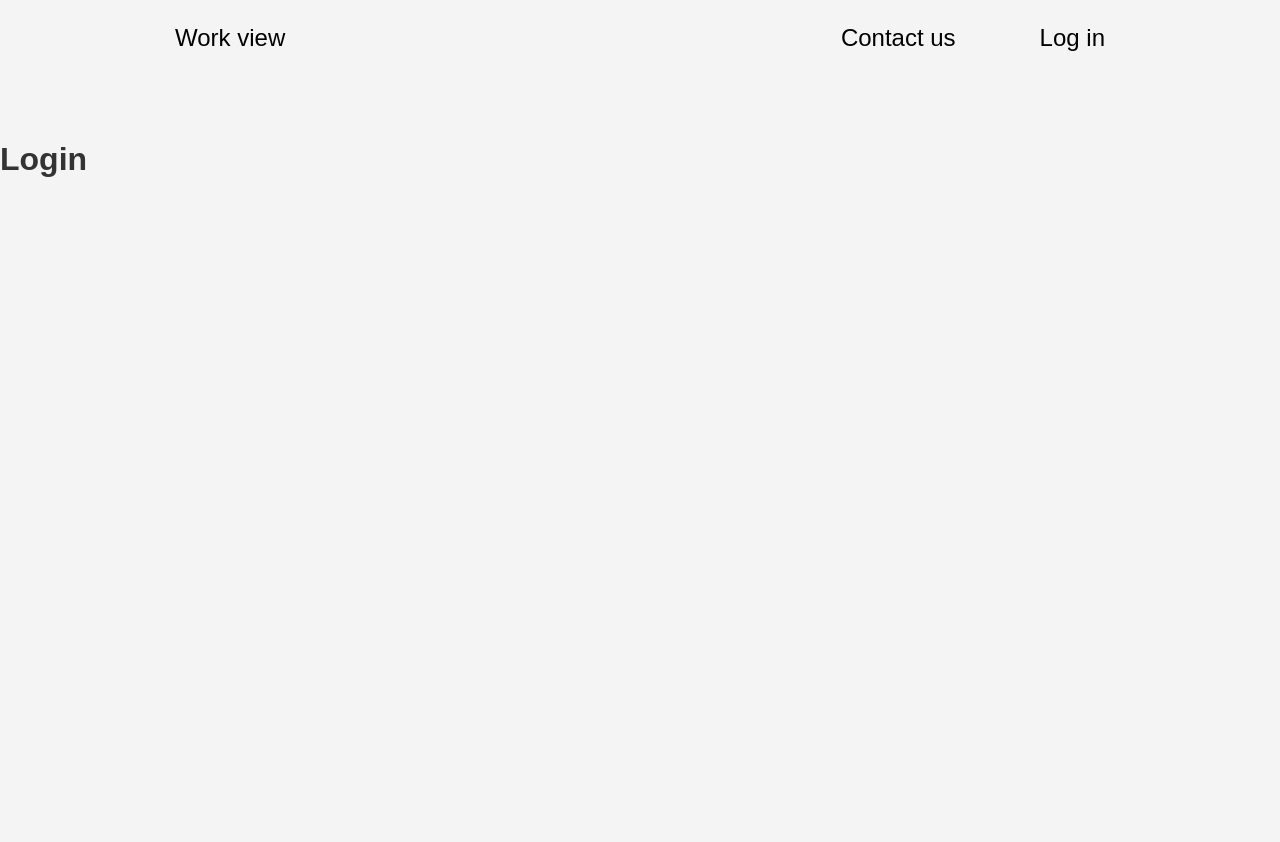
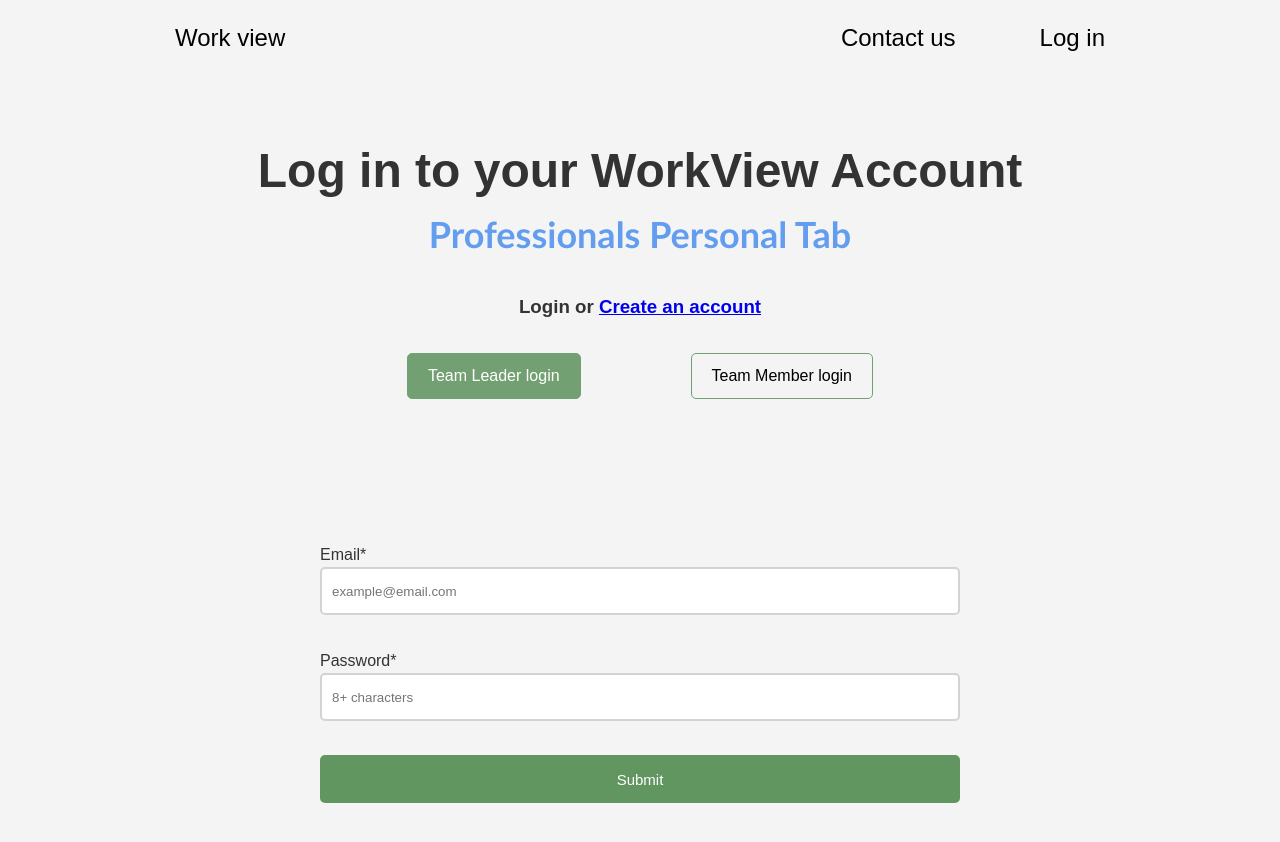
Before and after one commit to HimanshuVerma9760/WorkView-Professional-Management-App-, a React (Vite) app in the folder WorkView/: page /login in a window 1280 px wide. Shown: the top 842 px of the page. Before the commit the page ends 800 px from the top, so only its background shows below. Built offline with nearby package versions, Linux system fonts and the light colour scheme.

Commit message:
Login Page Completed, Backend left for login

```diff
--- /dev/null
+++ b/WorkView/src/Pages/LoginPage.jsx
@@ -0,0 +1,233 @@
+import { Link, useLocation, useNavigate } from "react-router-dom";
+import { useEffect, useRef, useState } from "react";
+import "../css/LoginPage.css";
+import "../css/FormCard.css";
+
+export default function LoginPage() {
+  const apiName = useRef("team-leader");
+
+  const [email, setEmail] = useState("");
+  const [password, setPassword] = useState("");
+  const [teamCode, setTeamCode] = useState("");
+  const [error, setError] = useState(false);
+  const [dbError, setDbError] = useState("");
+  const [emailError, setEmailError] = useState("");
+  const [passwordError, setPasswordError] = useState("");
+  const [teamCodeError, setTeamCodeError] = useState("");
+
+  const navigate = useNavigate();
+  const location = useLocation();
+
+  useEffect(() => {
+    setDbError("");
+    setEmail("");
+    setEmailError("");
+    setError("");
+    setPassword("");
+    setPasswordError("");
+    setTeamCode("");
+    setTeamCodeError("");
+  }, [apiName.current]);
+
+  if (location.pathname === "/member-login") {
+    apiName.current = "member";
+  } else if (location.pathname === "/login") {
+    apiName.current = "team-leader";
+  }
+
+  function handleChange(event) {
+    setError(false);
+    const key = event.target.id;
+    const value = event.target.value;
+    switch (key) {
+      case "email":
+        setEmailError("");
+        setEmail(value);
+        break;
+      case "pwd":
+        setPasswordError("");
+        setPassword(value);
+        break;
+      case "teamCode":
+        setTeamCodeError("");
+        setTeamCode(value);
+        break;
+      default:
+    }
+  }
+
+  async function submitHandler(event) {
+    event.preventDefault();
+    let valid = true;
+
+    const emailPattern = /^[^\s@]+@[^\s@]+\.[^\s@]+$/;
+    if (!emailPattern.test(email)) {
+      setEmailError("Invalid email address");
+      valid = false;
+    } else {
+      setEmailError("");
+    }
+
+    if (password.length < 8) {
+      setPasswordError("Password must be at least 8 characters");
+      valid = false;
+    } else {
+      setPasswordError("");
+    }
+    if (apiName.current === "member") {
+      if (teamCode.length < 10) {
+        setTeamCodeError("Team Code length must be 10");
+        valid = false;
+      } else {
+        setTeamCodeError("");
+      }
+    }
+
+    if (valid) {
+      let formData;
+      if (apiName.current === "team-leader") {
+        formData = {
+          leaderEmail: email,
+          leaderPassword: password,
+        };
+      } else {
+        formData = {
+          memberEmail: email,
+          memberPassword: password,
+          teamCode: teamCode,
+        };
+      }
+      let response;
+      try {
+        response = await fetch(
+          `http://localhost:3000/${apiName.current}/api-login-${apiName.current}`,
+          {
+            method: "post",
+            headers: {
+              "Content-Type": "application/json",
+            },
+            body: JSON.stringify(formData),
+          }
+        );
+      } catch (error) {
+        setError(true);
+        setDbError(error);
+      }
+      if (!response || !response.ok) {
+        if (response !== undefined) {
+          const errorData = await response.json();
+          setError(true);
+          setDbError(errorData.error);
+        } else {
+          setError(true);
+          setDbError("Sorry..! Try Again Later");
+        }
+      } else {
+        navigate("/login");
+      }
+      setEmail("");
+      setPassword("");
+      setTeamCode("");
+    } else {
+      console.log("invalid");
+    }
+  }
+  return (
+    <>
+      <div>
+        <div className="mainHead">
+          <h1>Log in to your WorkView Account</h1>
+          <h2>Professionals Personal Tab</h2>
+        </div>
+        <div className="mainForm">
+          <div style={{ textAlign: "center" }}>
+            <h3>
+              Login or <Link to="/sign-up">Create an account</Link>
+            </h3>
+            <div
+              style={{
+                display: "flex",
+                justifyContent: "space-around",
+                margin: "2rem",
+              }}
+            >
+              <Link
+                to="/login"
+                className={`link${
+                  location.pathname === "/login" ? "_active" : ""
+                }`}
+              >
+                Team Leader login
+              </Link>
+              <Link
+                to="/member-login"
+                className={`link${
+                  location.pathname === "/member-login" ? "_active" : ""
+                }`}
+              >
+                Team Member login
+              </Link>
+            </div>
+          </div>
+          <form method="post" onSubmit={submitHandler}>
+            <div style={{ marginTop: "5rem" }}>
+              <div className="errorContainer">{error ? dbError : ""}</div>
+              <div className="formDiv">
+                <label htmlFor="email">Email*</label>
+                <input
+                  type="text"
+                  className="inputStyle"
+                  id="email"
+                  placeholder="example@email.com"
+                  value={email}
+                  onChange={handleChange}
+                  autoComplete="on"
+                />
+                <div className="errorText">
+                  {emailError && <p>{emailError}</p>}
+                </div>
+              </div>
+              <div className="formDiv">
+                <label htmlFor="pwd">Password*</label>
+                <input
+                  type="password"
+                  className="inputStyle"
+                  id="pwd"
+                  placeholder="8+ characters"
+                  value={password}
+                  onChange={handleChange}
+                  autoComplete="on"
+                />
+                <div className="errorText">
+                  {passwordError && <p>{passwordError}</p>}
+                </div>
+              </div>
+              {apiName.current === "member" ? (
+                <div className="formDiv">
+                  <label htmlFor="teamCode">Team Code*</label>
+                  <input
+                    type="text"
+                    className="inputStyle"
+                    id="teamCode"
+                    placeholder="10 characters"
+                    value={teamCode}
+                    onChange={handleChange}
+                  />
+                  <div className="errorText">
+                    {teamCodeError && <p>{teamCodeError}</p>}
+                  </div>
+                </div>
+              ) : null}
+
+              <div>
+                <button type="submit" className="btnStyle">
+                  Submit
+                </button>
+              </div>
+            </div>
+          </form>
+        </div>
+      </div>
+    </>
+  );
+}
--- a/WorkView/src/Pages/SignUp.jsx
+++ b/WorkView/src/Pages/SignUp.jsx
@@ -46,7 +46,7 @@ export default function SignUp() {
           </Link>
         </div>
       </div>
-      <div style={{ margin: "3rem 30%", fontSize: "20px" }}>
+      <div className="formCard">
         <FormCard />
       </div>
     </>
--- /dev/null
+++ b/WorkView/src/css/LoginPage.css
@@ -0,0 +1,27 @@
+.mainHead {
+  font-size: 1.5rem;
+  display: flex;
+  flex-direction: column;
+  justify-content: center;
+  text-align: center;
+  flex-wrap: wrap;
+}
+.mainHead h2 {
+  color: rgb(99, 157, 240);
+  font-family: "Gill Sans", "Gill Sans MT", Calibri, "Trebuchet MS", sans-serif;
+}
+/* .form {
+  display: flex;
+  flex-direction: column;
+  justify-content: center;
+  text-align: center;
+} */
+.mainForm {
+  display: flex;
+  flex-direction: column;
+  flex-wrap: wrap;
+  justify-content: center;
+  max-width: 50%;
+  margin: auto;
+  /* text-align: left; */
+}
--- a/WorkView/src/css/Signup.css
+++ b/WorkView/src/css/Signup.css
@@ -18,3 +18,11 @@
   color: white;
   background-color: rgb(115, 160, 115);
 }
+.formCard{
+  display: flex;
+  flex-direction: column;
+  flex-wrap: wrap;
+  justify-content: center;
+  max-width: 50%;
+  margin: auto;
+}
```
Also changed, not shown: WorkView/src/App.jsx (+9 -4 lines), WorkView/src/Components/FormCard.jsx (line endings or trailing spaces).
